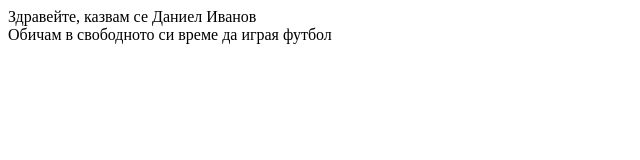
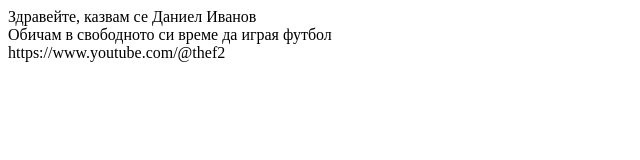
Before and after one commit to didoivanov48/stu2001321008, a plain HTML site: page index.html in a window 1280 px wide. Shown: the whole page, without its empty margins (0-640 px from the left). Drawn offline with Linux system fonts and the light colour scheme.

Commit message:
Add information about my favourite content creator

```diff
--- a/index.html
+++ b/index.html
@@ -12,5 +12,8 @@
 
     <!-- - информация за вашите хобита и интереси -->
     <div>Обичам в свободното си време да играя футбол</div>
+
+    <!-- - линк към материал на любим content creator които ви е вдъхновил -->
+    <div>https://www.youtube.com/@thef2</div>
 </body>
 </html>
```
